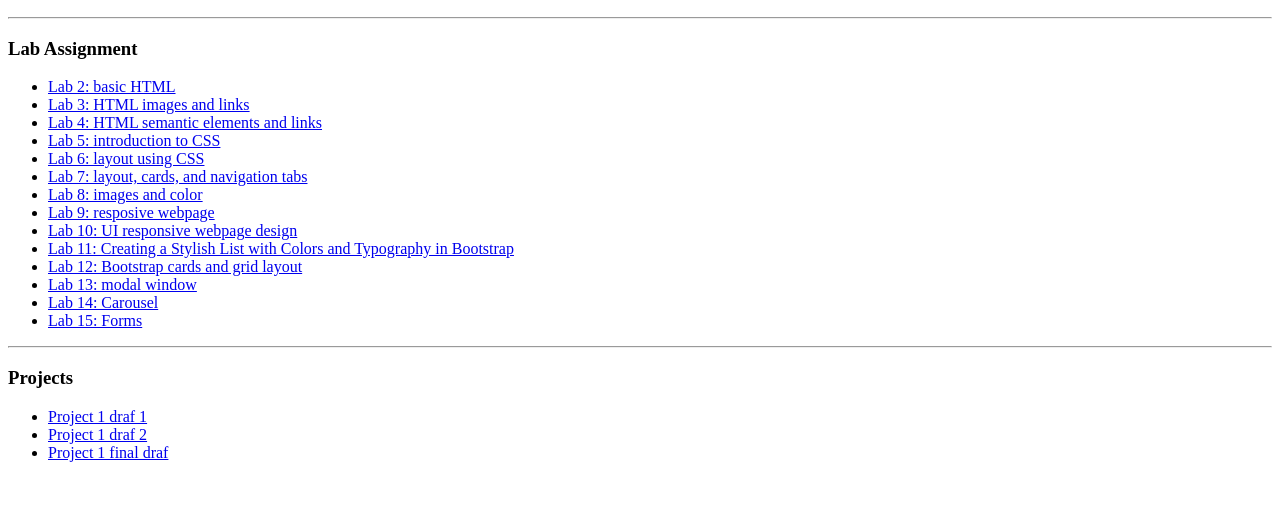
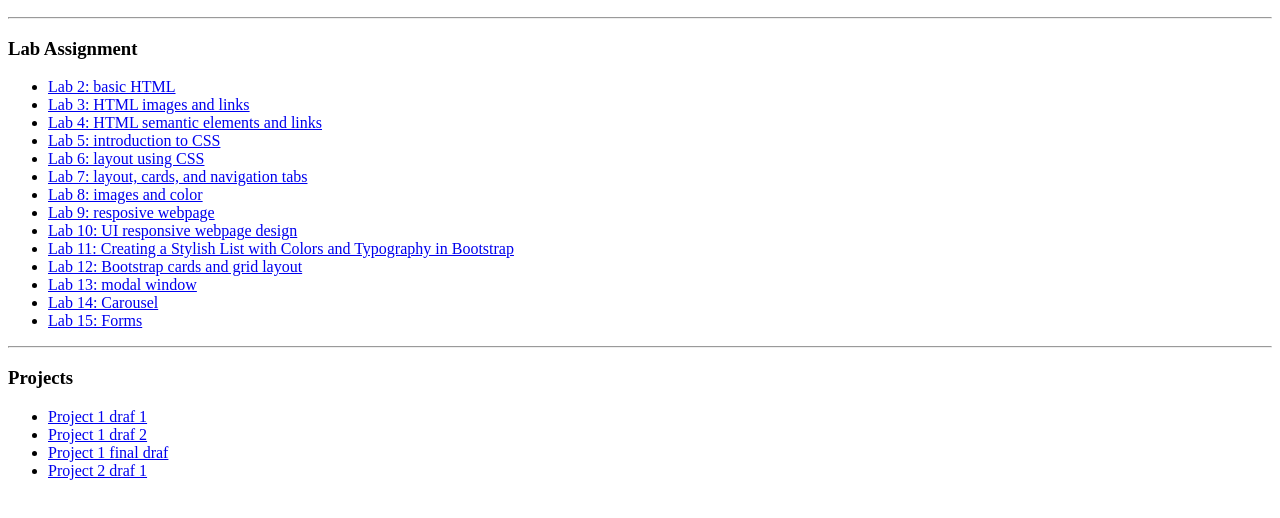
Before and after one commit to Y1-L1/ET710, a plain HTML site: page index.html in a window 1280 px wide. Shown: the part 110-628 px from the top of the page. Drawn offline with Linux system fonts and the light colour scheme.

Commit message:
Update index.html

```diff
--- a/index.html
+++ b/index.html
@@ -32,6 +32,7 @@
         <li><a href="Project1/draf1.html">Project 1 draf 1</a></li>
         <li><a href="Project1/draf2.html">Project 1 draf 2</a></li>
         <li><a href="Project1/draf3.html">Project 1 final draf</a></li>
+        <li><a href="Project2/project2_index.html">Project 2 draf 1</a></li>
     </ul>
 </body>
 </html>
```
